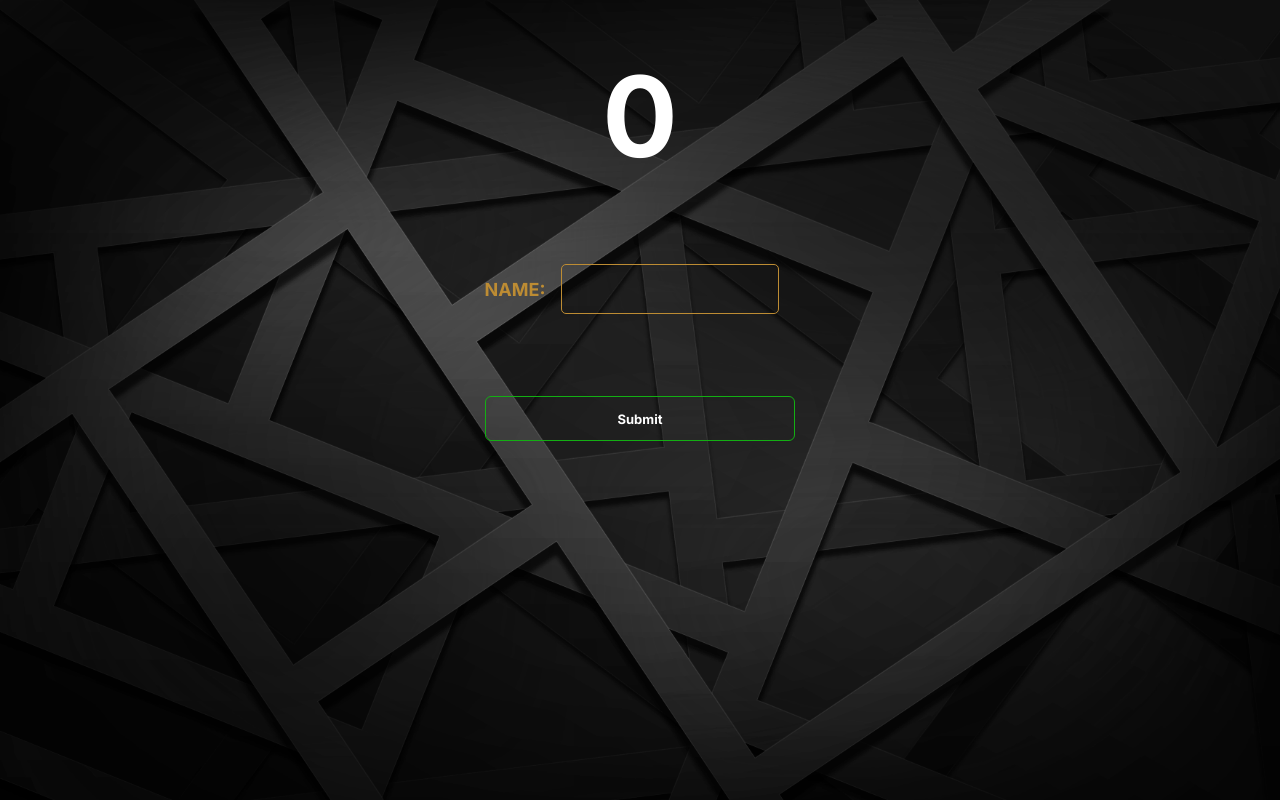
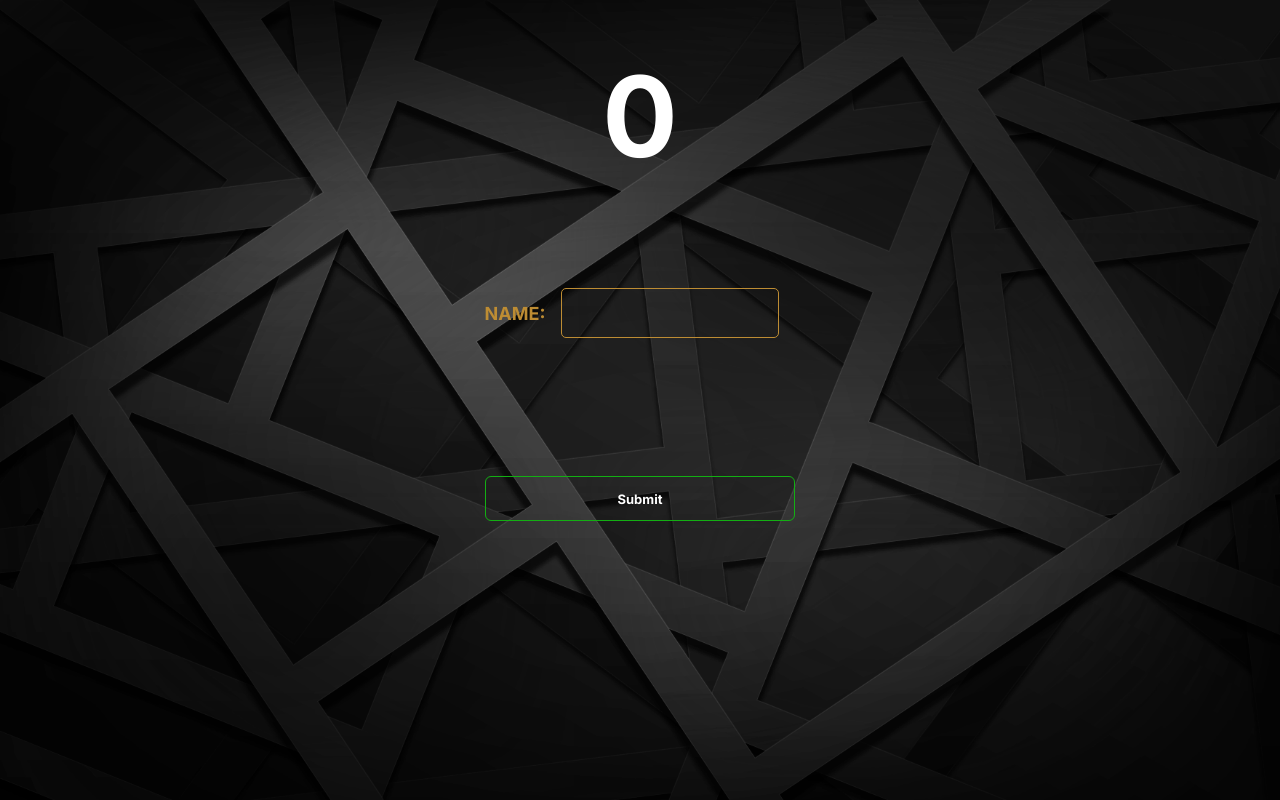
Before and after one commit to Osatohamwen/win_ticket, a plain HTML site: page info.html in a window 1280 px wide. Drawn offline with Linux system fonts and the light colour scheme.

Commit message:
final commit

```diff
--- a/index.css
+++ b/index.css
@@ -90,6 +90,9 @@ main{
     width: 100%;
     height: 45px
 }
+.details-container{
+    margin: 1.5rem 0 3.5rem 0;
+}
 .submit button{
     width: inherit;
     height: inherit;
--- a/info.html
+++ b/info.html
@@ -13,7 +13,7 @@
     <main class="input-details">
         <form id="form" action="/" method="GET">
             <div id="btnvalue">0</div>
-            <div>
+            <div class="details-container">
                 <div class="details-wrap">
                     <label for="name">Name:</label>
                     <input type="text" id="name" name="name">
```
